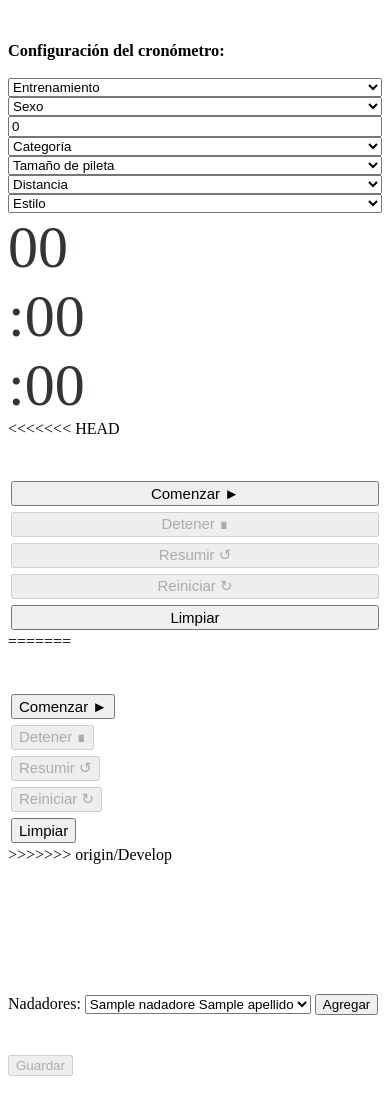
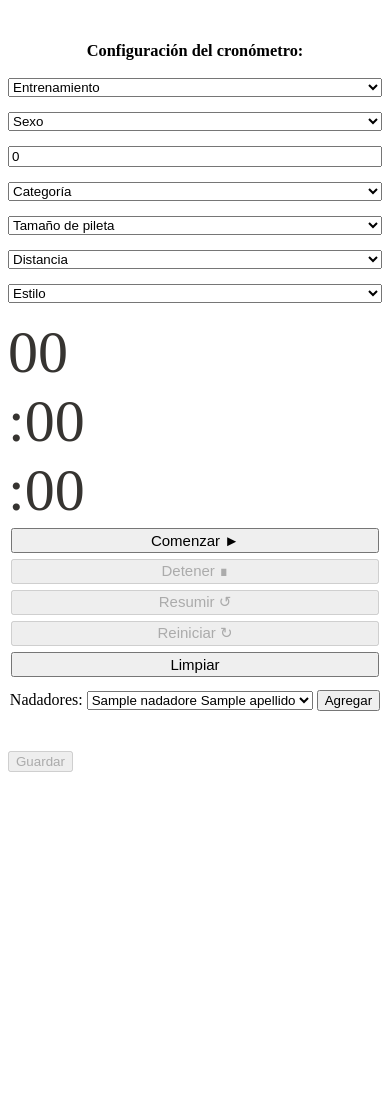
Before and after one commit to LeanCarp/HProfesional, a CodeIgniter app: the page made by application/views/cronometro.php in a window 390 px wide. After the commit the page ends 772 px from the top, so only its background shows below. Run offline with CodeIgniter, Linux system fonts and the light colour scheme; the template is opened without the code that fills it: most values are stand-ins (such as "Sample title", 1, 10 or a date in 2020); some libraries are stand-ins or nearby versions.

Commit message:
30/11
 cronometro arreglado

```diff
--- a/application/views/cronometro.php
+++ b/application/views/cronometro.php
@@ -4,6 +4,9 @@
 <script src="http://code.jquery.com/jquery-1.11.1.min.js"></script>
 
 <style type="text/css">
+.nadadores{
+	text-align: center;
+}
 .selects{
 	font-size: 14px;
 }
@@ -31,11 +34,11 @@
 
 @media screen and (max-width:800px){
 	.nadadores{
-		margin-top: 130px;
+		margin-top: 10px;
 	}
 	.selects{
-	display: flex;
-	flex-direction: column;
+		display: flex;
+		flex-direction: column;
 	}
 
 	.competidores{
@@ -50,7 +53,7 @@
 	}
 
 	.reloj{
-		margin: 0 auto;
+		/* margin: 0 auto;
 		/*float: left;*/
 		font-size: 60px;
 		/*	font-family: Courier,sans-serif;*/
@@ -61,7 +64,7 @@
 	{
 		display: flex;
 		flex-direction: column;
-		-webkit-margin-before: 40px;
+		margin: 0;
 	}
 
 	.botonesCronometro{
@@ -76,6 +79,14 @@
 		margin-top: 5px;
 		font-size: 15px;
 	}
+
+	.selects select{
+		margin-bottom: 15px;
+	}
+
+	#inputSeries{
+		margin-bottom: 15px;
+	}
 }
 
 </style>
@@ -88,7 +99,7 @@
 			</div> -->
 			<div class="configuracion">
 					<div class="selects">
-						<h3>Configuración del cronómetro:</h4>
+						<h3 style="text-align: center;">Configuración del cronómetro:</h4>
 						<!-- <label>Seleccione: </label> -->
 						<select id="selectEntrenamiento" name="selectEntrenamiento">
 							<option value="0">Entrenamiento</option>
@@ -143,7 +154,7 @@
 					</div>
 			</div>
 
-			<div id="contenedor">
+			<div id="contenedor col-md-9">
 				<div class="cronometro">
 					<div class="reloj row">
 						<!-- <div class="reloj" id="Horas">00</div> -->
@@ -151,21 +162,12 @@
 						<div class="" id="Segundos">:00</div>
 						<div class="" id="Centesimas">:00</div>
 					</div>
-<<<<<<< HEAD
 					<div class="botones row">
 						<input type="button" class="btn-success botonesCronometro" id="inicio" value="Comenzar &#9658;" onclick="inicio();">
 						<input type="button" class="btn-warning botonesCronometro" id="parar" value="Detener &#8718;" onclick="parar();" disabled>
 						<input type="button" class="btn-info botonesCronometro" id="continuar" value="Resumir &#8634;" onclick="inicio();" disabled>
 						<input type="button" class="btn-danger botonesCronometro" id="reinicio" value="Reiniciar &#8635;" onclick="reinicio();" disabled>
 						<input type="button" class="btn-danger botonesCronometro" id="limpiar" value="Limpiar" onclick="limpiar();">
-=======
-					<div class="botones">
-						<div><input type="button" class="btn-success botonesCronometro" id="inicio" value="Comenzar &#9658;" onclick="inicio();"></div>
-						<div><input type="button" class="btn-warning botonesCronometro" id="parar" value="Detener &#8718;" onclick="parar();" disabled></div>
-						<div><input type="button" class="btn-info botonesCronometro" id="continuar" value="Resumir &#8634;" onclick="inicio();" disabled></div>
-						<div><input type="button" class="btn-danger botonesCronometro" id="reinicio" value="Reiniciar &#8635;" onclick="reinicio();" disabled></div>
-						<div><input type="button" class="btn-danger botonesCronometro" id="limpiar" value="Limpiar" onclick="limpiar();"></div>
->>>>>>> origin/Develop
 					</div>
 				</div>
 
```
Also changed, not shown: assets/styles.css (+4 -3 lines).
